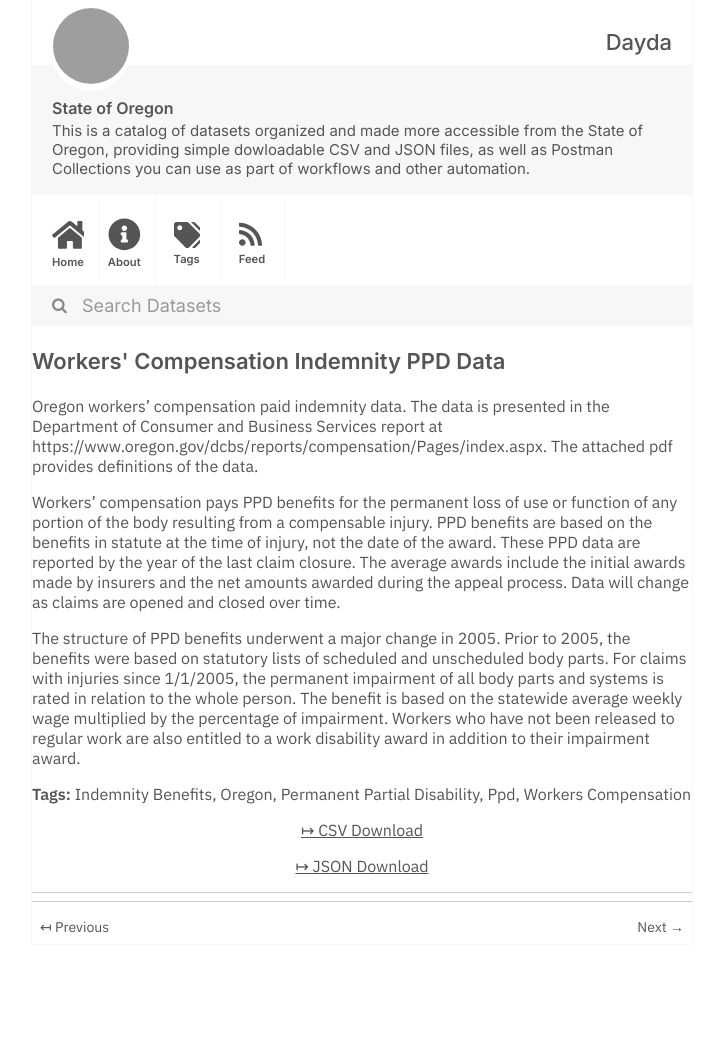
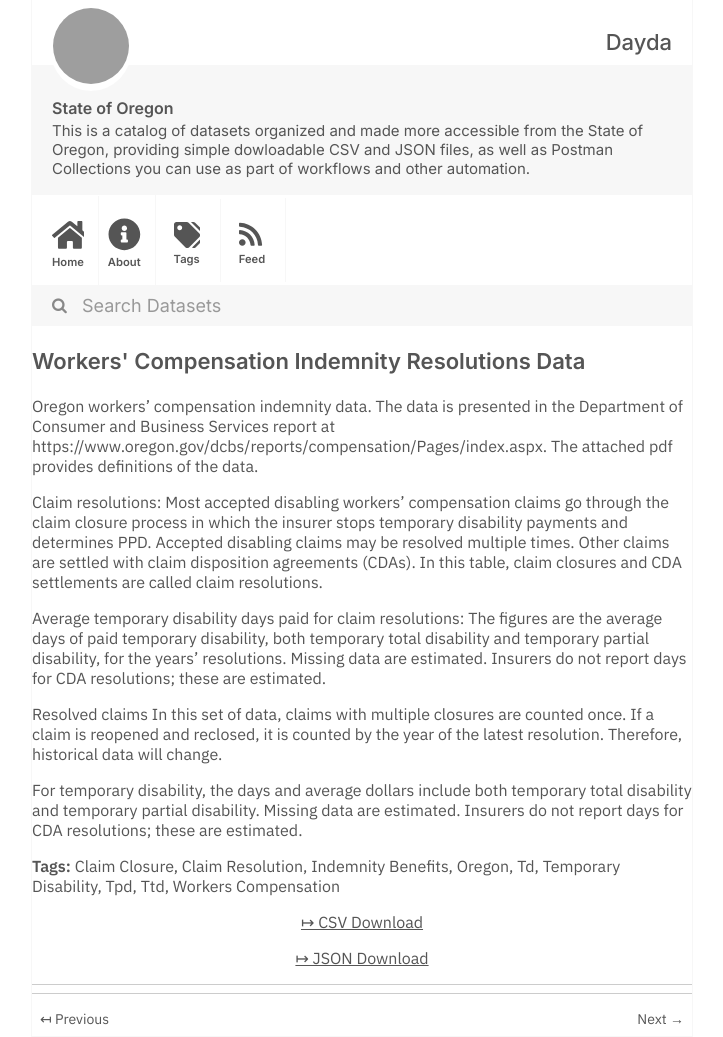
Before and after one commit to dayda-entities/state-of-oregon, a Jekyll site: the page built from _posts/2020-11-10-workers'-compensation-indemnit.md, in a window 1280 px wide, cut to the strip 0-1037 px from the top of the page. Shown: the whole strip, without its empty margins (278-1001 px from the left). Built offline with Jekyll 4.4.1, drawn with Linux system fonts in a browser that asks for light colours; before the commit the page ends 945 px from its top, so only the background shows below that; grey boxes are pictures that could not be loaded.

Commit message:
Publish Data

```diff
--- a/_posts/2020-11-10-workers'-compensation-indemnit.md
+++ b/_posts/2020-11-10-workers'-compensation-indemnit.md
@@ -1,24 +1,32 @@
 ---
-title: Workers' Compensation Indemnity PPD Data
-created: '2020-11-10T17:22:54.415873'
-modified: '2020-11-10T17:22:54.415884'
+title: Workers' Compensation Indemnity Resolutions Data
+created: '2020-11-10T17:23:18.859429'
+modified: '2020-11-10T17:23:18.859436'
 state: active
 type: dataset
 tags:
+  - Claim Closure
+  - Claim Resolution
   - Indemnity Benefits
   - Oregon
-  - Permanent Partial Disability
-  - Ppd
+  - Td
+  - Temporary Disability
+  - Tpd
+  - Ttd
   - Workers Compensation
 groups:
   - Local Government
-csv_url: 'https://data.oregon.gov/api/views/q9aa-cbyu/rows.csv?accessType=DOWNLOAD'
-json_url: 'https://data.oregon.gov/api/views/q9aa-cbyu/rows.json?accessType=DOWNLOAD'
+csv_url: 'https://data.oregon.gov/api/views/xivj-ez7w/rows.csv?accessType=DOWNLOAD'
+json_url: 'https://data.oregon.gov/api/views/xivj-ez7w/rows.json?accessType=DOWNLOAD'
 layout: post
 
 ---
-Oregon workers' compensation paid indemnity data. The data is presented in the Department of Consumer and Business Services report at https://www.oregon.gov/dcbs/reports/compensation/Pages/index.aspx. The attached pdf provides definitions of the data.
+Oregon workers' compensation indemnity data. The data is presented in the Department of Consumer and Business Services report at https://www.oregon.gov/dcbs/reports/compensation/Pages/index.aspx. The attached pdf provides definitions of the data.
 
-Workers’ compensation pays PPD benefits for the permanent loss of use or function of any portion of the body resulting from a compensable injury. PPD benefits are based on the benefits in statute at the time of injury, not the date of the award. These PPD data are reported by the year of the last claim closure. The average awards include the initial awards made by insurers and the net amounts awarded during the appeal process. Data will change as claims are opened and closed over time.
+Claim resolutions: Most accepted disabling workers' compensation claims go through the claim closure process in which the insurer stops temporary disability payments and determines PPD. Accepted disabling claims may be resolved multiple times. Other claims are settled with claim disposition agreements (CDAs). In this table, claim closures and CDA settlements are called claim resolutions.
 
-The structure of PPD benefits underwent a major change in 2005. Prior to 2005, the benefits were based on statutory lists of scheduled and unscheduled body parts. For claims with injuries since 1/1/2005, the permanent impairment of all body parts and systems is rated in relation to the whole person. The benefit is based on the statewide average weekly wage multiplied by the percentage of impairment. Workers who have not been released to regular work are also entitled to a work disability award in addition to their impairment award.
+Average temporary disability days paid for claim resolutions: The figures are the average days of paid temporary disability, both temporary total disability and temporary partial disability, for the years’ resolutions. Missing data are estimated. Insurers do not report days for CDA resolutions; these are estimated.
+
+Resolved claims In this set of data, claims with multiple closures are counted once. If a claim is reopened and reclosed, it is counted by the year of the latest resolution. Therefore, historical data will change.
+
+For temporary disability, the days and average dollars include both temporary total disability and temporary partial disability. Missing data are estimated. Insurers do not report days for CDA resolutions; these are estimated.
```
